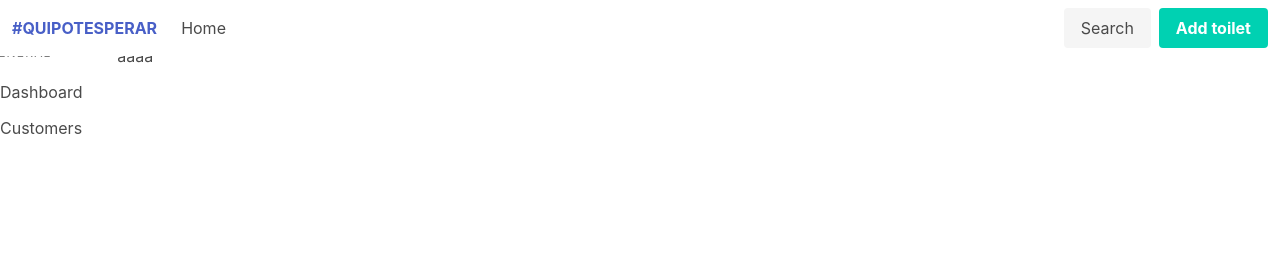
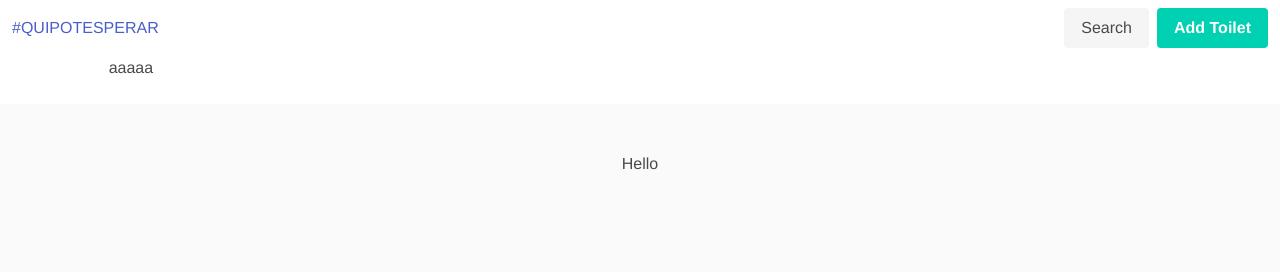
Before and after one commit to fiichan/quipotesperar, a plain HTML site: page src/index.html in a window 1280 px wide. Drawn offline with Linux system fonts and the light colour scheme.

Commit message:
css + html tests

```diff
--- a/src/css/style.css
+++ b/src/css/style.css
@@ -1,4 +1,10 @@
-body {
-    font-family: "Helvetica Neue", "Arial", sans-serif;
-    /*background-image: url('../img/map.png');*/
+html,
+body,
+#app {
+    height: 100%;
+    font-family: "Helvetica Neue", Helvetica, Arial, sans-serif;
 }
+
+#app {
+    min-height: 100%;
+}
--- a/src/index.html
+++ b/src/index.html
@@ -1,38 +1,26 @@
 <!DOCTYPE html>
 <html>
+
 <head>
     <!--Fonts-->
-    <link href="https://fonts.googleapis.com/icon?family=Material+Icons" rel="stylesheet">
-
-    <link type="text/css" rel="stylesheet" href="css/style.css"  media="screen,projection"/>
-    <link type="text/css" rel="stylesheet" href="libraries/bulma/css/bulma.min.css"  media="screen,projection"/>
-
+    <link href="https://fonts.googleapis.com/icon?family=Material+Icons"
+        rel="stylesheet">
+    <link type="text/css" rel="stylesheet" href="css/style.css"
+        media="screen,projection" />
+    <link type="text/css" rel="stylesheet"
+        href="libraries/bulma/css/bulma.min.css" media="screen,projection" />
     <!--Let browser know website is optimized for mobile-->
-    <meta name="viewport" content="width=device-width, initial-scale=1.0"/>
+    <meta name="viewport" content="width=device-width, initial-scale=1.0" />
 </head>
 
 <body>
+    <div id="app">
         <nav class="navbar" role="navigation" aria-label="main navigation">
             <div class="navbar-brand">
-          <a class="navbar-item" href="https://bulma.io">
-            <strong>#QUIPOTESPERAR</strong>
-          </a>
-
-          <a role="button" class="navbar-burger" aria-label="menu" aria-expanded="false" data-target="navbarBasicExample">
-            <span aria-hidden="true"></span>
-            <span aria-hidden="true"></span>
-            <span aria-hidden="true"></span>
+                <a class="navbar-item">
+                    #QUIPOTESPERAR
                   </a>
             </div>
-
-        <div id="navbarBasicExample" class="navbar-menu">
-          <div class="navbar-start">
-            <a class="navbar-item">
-              Home
-            </a>
-
-          </div>
-
             <div class="navbar-end">
                 <div class="navbar-item">
                     <div class="buttons">
@@ -40,30 +28,26 @@
                             Search
                         </a>
                         <a class="button is-primary">
-                    <strong>Add toilet</strong>
+                            <strong>Add Toilet</strong>
                         </a>
                     </div>
                 </div>
             </div>
+        </nav>
+        <section class="main-content columns is-fullheight">
+
+            <div class="container column is-10">
+                aaaaa
             </div>
-    </nav>
-
-    <div class="columns">
-        <aside class="menu">
-            <p class="menu-label">
-              General
-            </p>
-            <ul class="menu-list">
-              <li><a>Dashboard</a></li>
-              <li><a>Customers</a></li>
-            </ul>
-          </aside>
-
+        </section>
+        <footer class="footer">
             <div class="container">
-            aaaa
-
+                <div class="content has-text-centered">
+                    <p>Hello</p>
                 </div>
             </div>
+        </footer>
+    </div>
+</body>
 
-  </body>
 </html>
```
Lines whose indentation alone changed are shown as unchanged.
